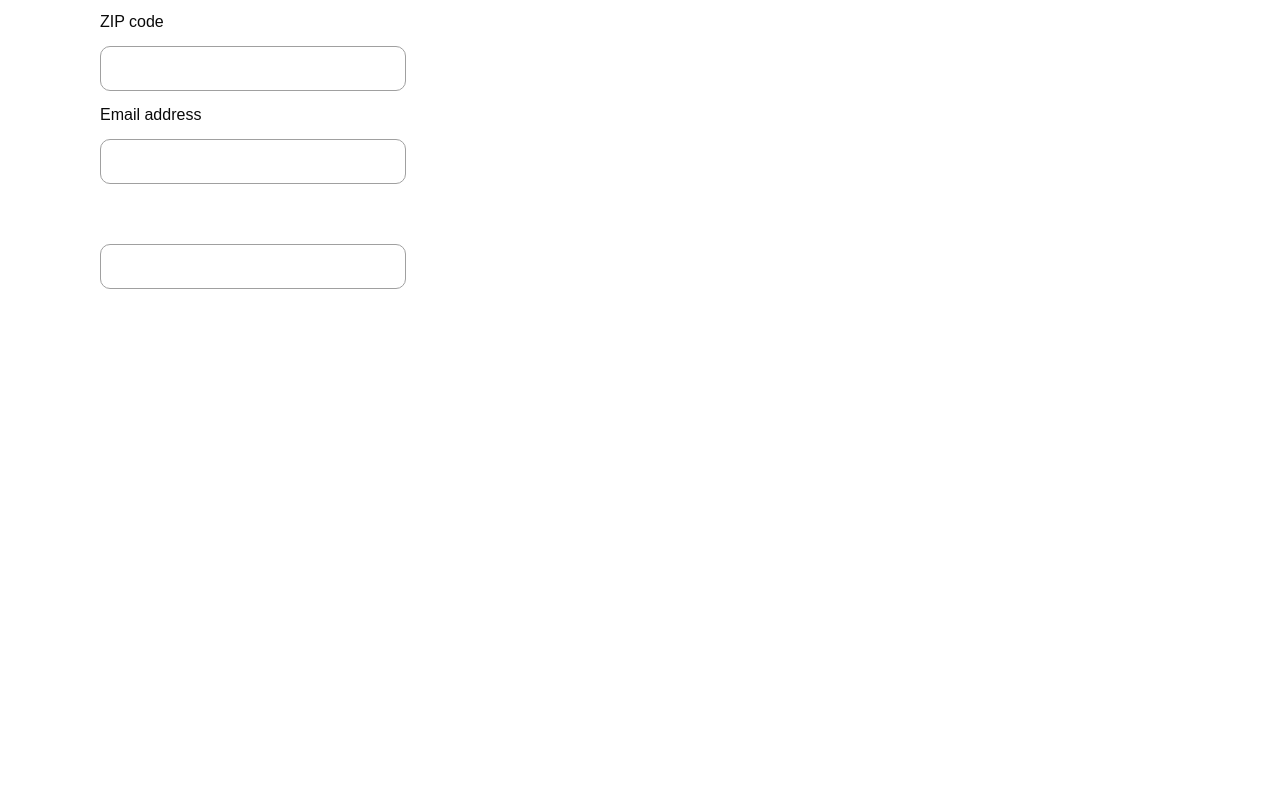
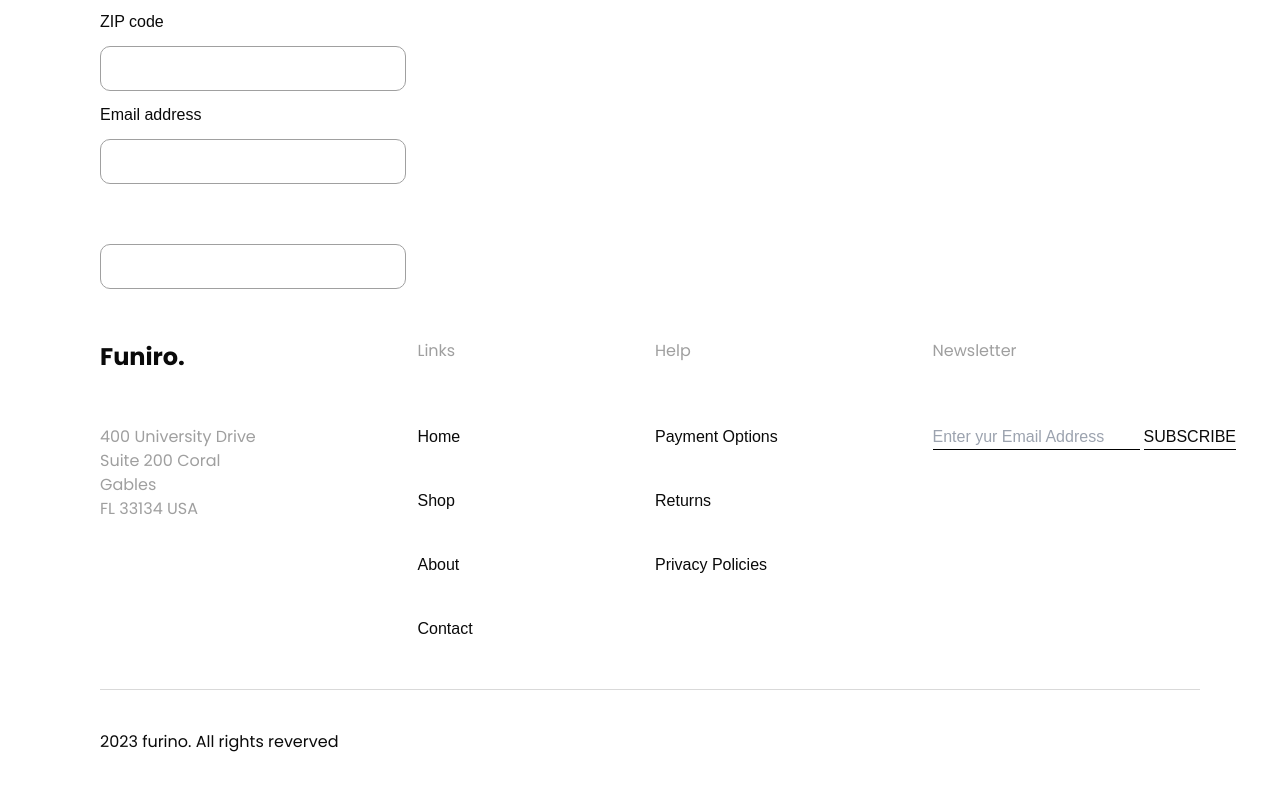
Before and after one commit to AbdulAhad50/ecommerce-web-template, a Next.js app: page /contact in a window 1280 px wide. Shown: the part 1180-1970 px from the top of the page. Before the commit the page ends 1469 px from the top, so only its background shows below. Built offline with nearby package versions, Linux system fonts and the light colour scheme; a web font is replaced by a local one.

Commit message:
changes all

```diff
--- a/src/app/components/int.tsx
+++ b/src/app/components/int.tsx
@@ -1,6 +1,6 @@
 import React from 'react'
 
-const Int = ({label, place}:any) => {
+const Int = ({label}:any) => {
   return (
     <div className=' flex flex-col gap-3'>
         <label htmlFor="">{label}</label>
--- a/src/app/layout.tsx
+++ b/src/app/layout.tsx
@@ -2,6 +2,7 @@ import type { Metadata } from "next";
 import localFont from "next/font/local";
 import "./globals.css";
 import Header from "./components/Header";
+import Footer from "./components/Footer";
 
 const geistSans = localFont({
   src: "./fonts/GeistVF.woff",
@@ -31,6 +32,7 @@ export default function RootLayout({
       >
         <Header/>
         {children}
+        <Footer/>
 
       </body>
     </html>
```
